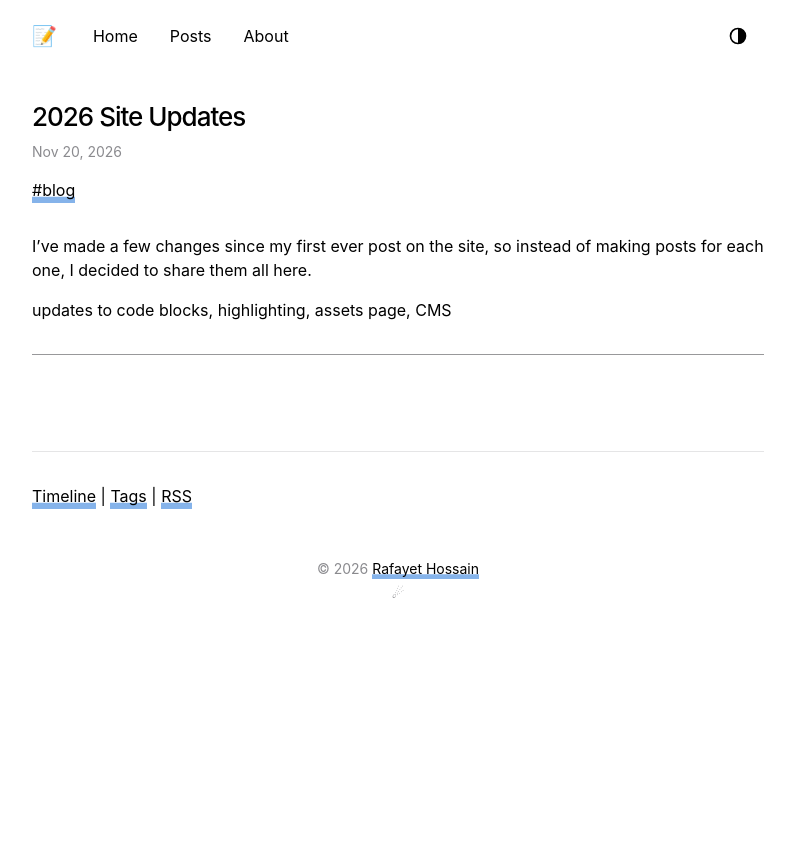
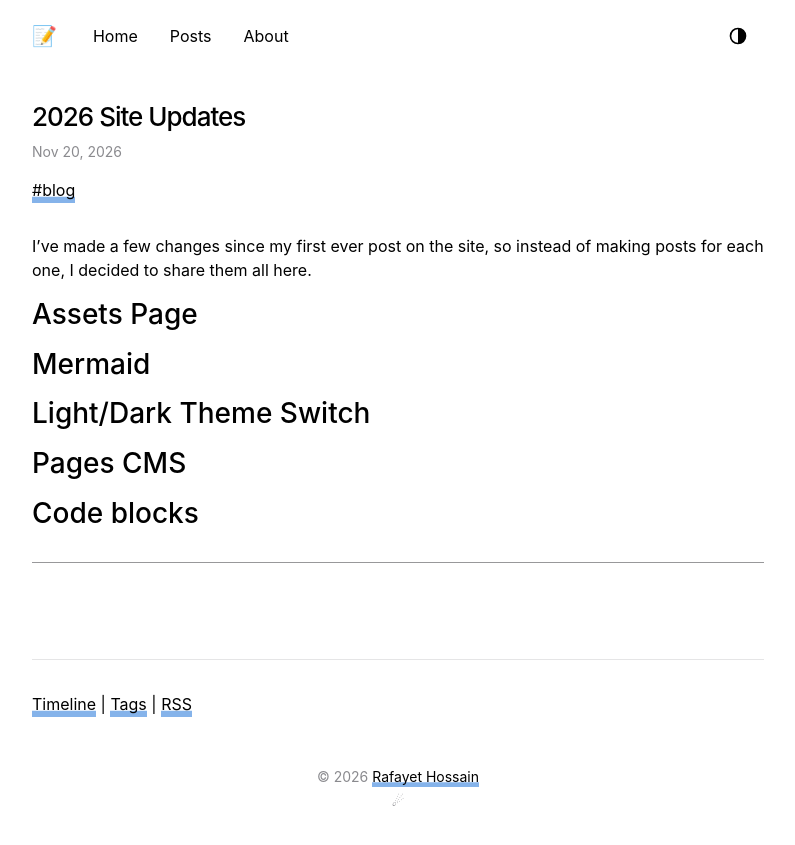
Before and after one commit to rafayet-git/hos.sh, a Jekyll site: the page built from _posts/2026-11-20-2026-site-update.md, in a window 1280 px wide. Shown: the top 845 px of the page, without its empty margins (242-1037 px from the left). Built offline with Jekyll 4.4.1, drawn with Linux system fonts in a browser that asks for light colours; comment, search, counter and statistics services are not loaded.

Commit message:
Update post

```diff
--- a/_posts/2026-11-20-2026-site-update.md
+++ b/_posts/2026-11-20-2026-site-update.md
@@ -3,7 +3,17 @@ layout: post
 title: 2026 Site Updates
 date: 2026-11-20
 tags: blog
+mathjax: false
+mermaid: true
 ---
 I've made a few changes since my first ever post on the site, so instead of making posts for each one, I decided to share them all here.
 
-updates to code blocks, highlighting, assets page, CMS
+### Assets Page
+
+### Mermaid
+
+### Light/Dark Theme Switch
+
+### Pages CMS
+
+### Code blocks
```
Also changed, not shown: .pages.yml.
